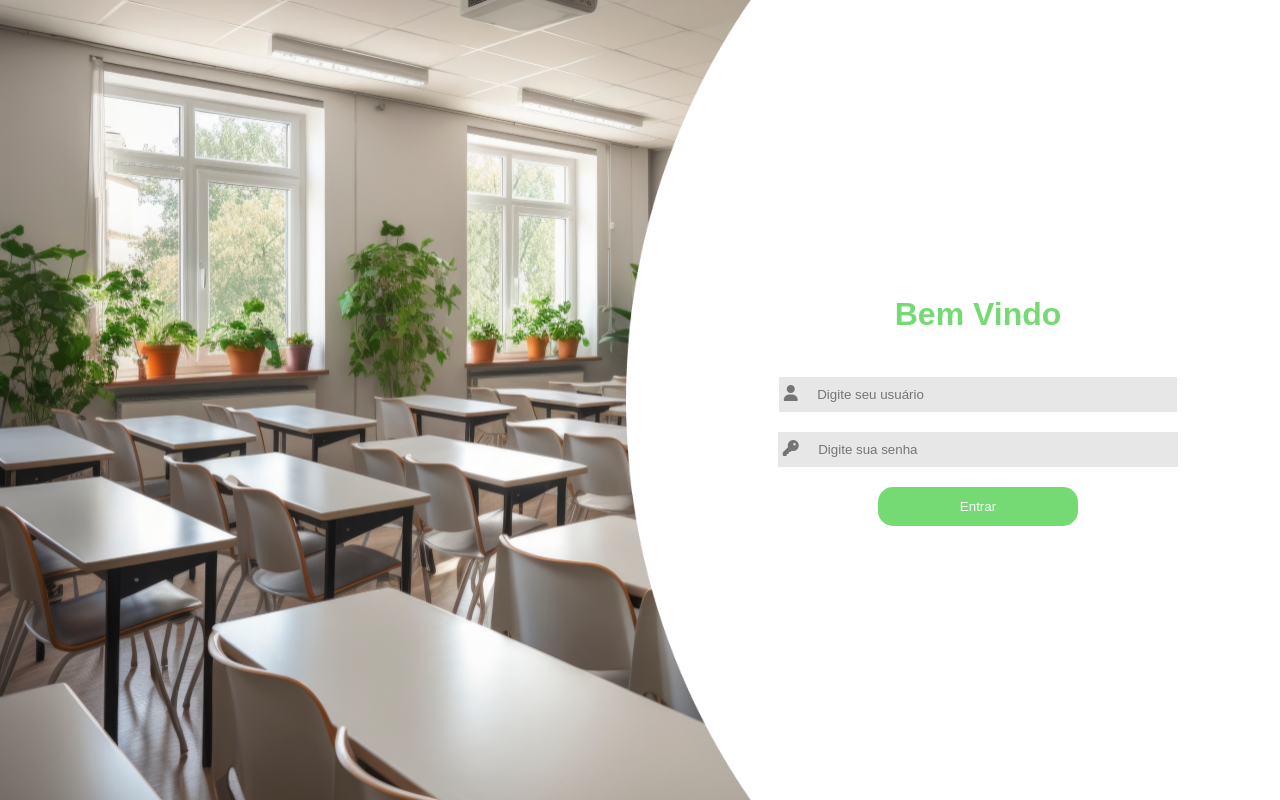
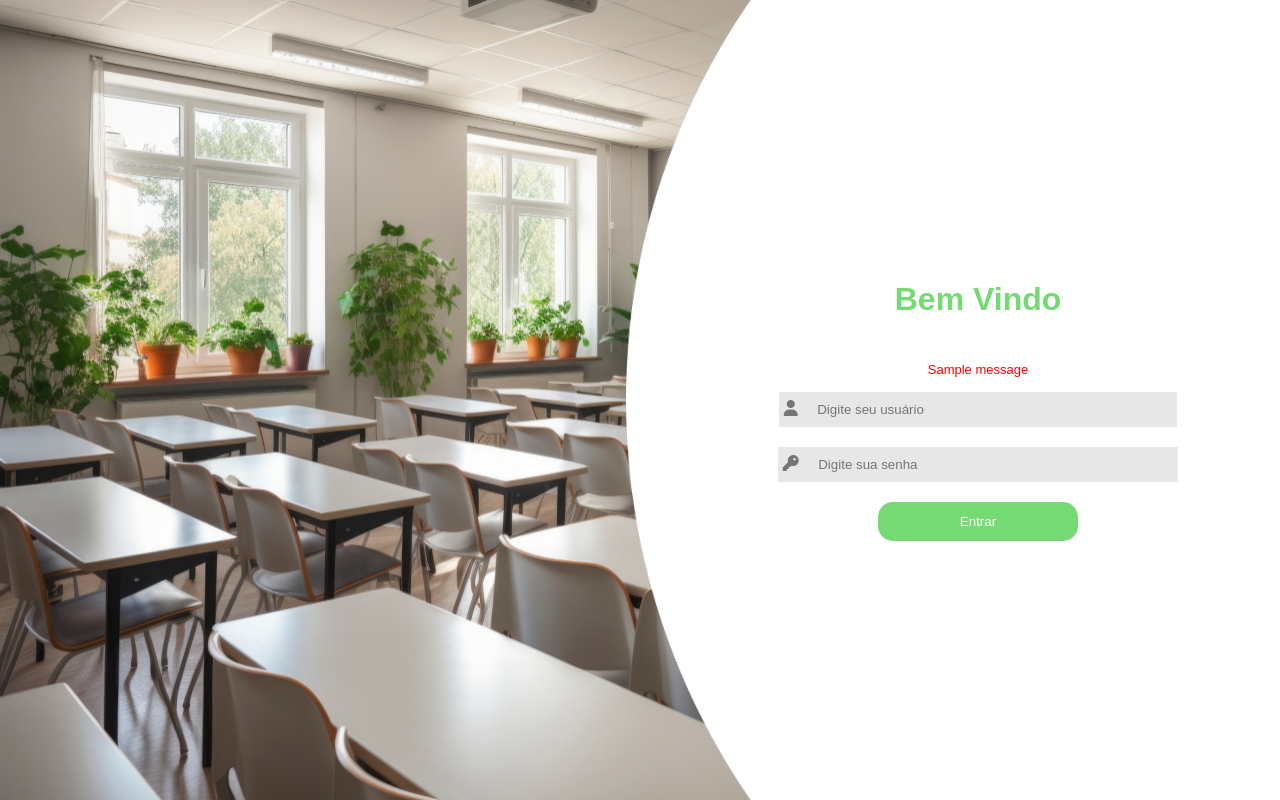
Before and after one commit to NatanOliveiraslv/A3_DevWeb_SalaRitter, a Django app: page / in a window 1280 px wide; the page is wider, and only the part inside the window is pictured. Run offline with Django 4.2, Linux system fonts and the light colour scheme; tables that the repository leaves empty hold one stand-in row (values such as "Sample post"); one stand-in notice (Sample message) is shown; some libraries are stand-ins or nearby versions.

Commit message:
mensgens da alerta na pagina de login

```diff
--- a/apps/pages/templates/usuarios/login.html
+++ b/apps/pages/templates/usuarios/login.html
@@ -11,17 +11,15 @@
 </head>
 
 <body>
-  <script>
-    {% for message in messages %}
-        alert("{{ message }}");
-    {% endfor %}
-</script>
   <div class="container">
     <div class="image-container" style="background-image: url({% static 'imagens/imagemIndex.jpg' %});">
     </div>
     <div class="formulario">
       <div class="login-form">
         <h1>Bem Vindo</h1>
+        {% for message in messages %}
+          <div style="text-align: center; color:red; panding: 5px; padding-bottom: 15px; font-size: 13px;">{{message}}</div>
+        {% endfor %}
         <form method="POST">
           {% csrf_token %}
           <div class="clearfix">
```
